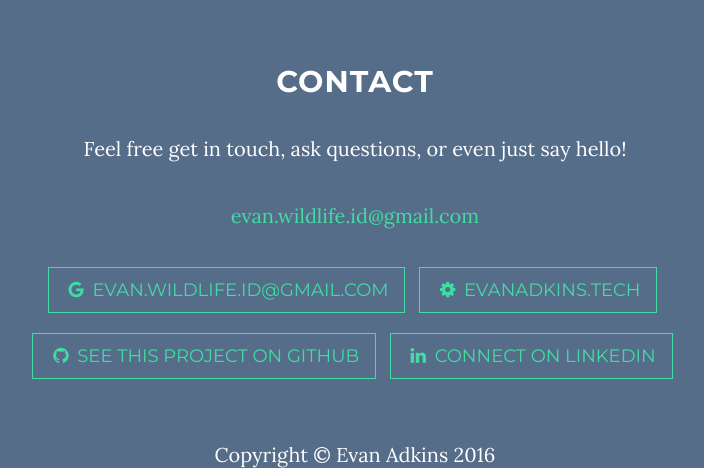
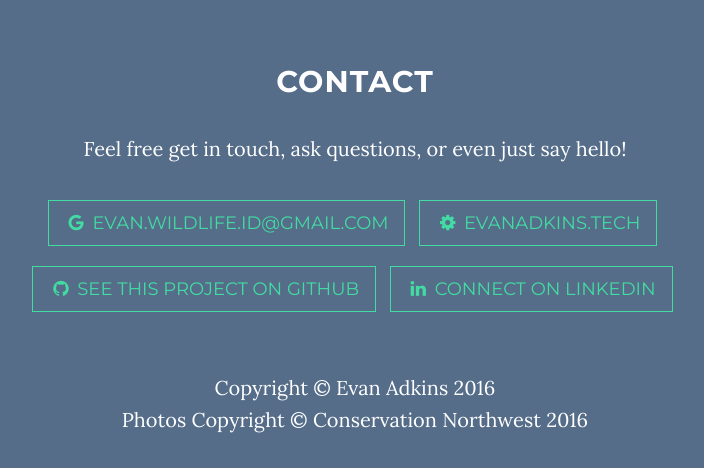
Before and after one commit to coradek/CNW_Wildlife_Identification, a Flask app: page / in a window 1280 px wide. Shown: the part 3265-3733 px from the top of the page, without its empty margins (285-989 px from the left). After the commit the page ends 3698 px from the top, so only its background shows below. Run offline with Flask 2, Linux system fonts and the light colour scheme; parts of the project's set-up code (start-up, migrations or seed data) failed here and were passed over; some libraries are stand-ins or nearby versions.

Commit message:
Update web app

```diff
--- a/CNW_webapp/app/templates/index.html
+++ b/CNW_webapp/app/templates/index.html
@@ -142,8 +142,7 @@
             <div class="col-lg-8 col-lg-offset-2">
                 <h2>Contact</h2>
                 <p>Feel free get in touch, ask questions, or even just say hello!</p>
-                <p><a href="mailto:evan.wildlife.id@gmail.com">evan.wildlife.id@gmail.com</a>
-                </p>
+
                 <ul class="list-inline banner-social-buttons">
                   <!-- add link to linkedin? anything else?-->
                     <li>
```
